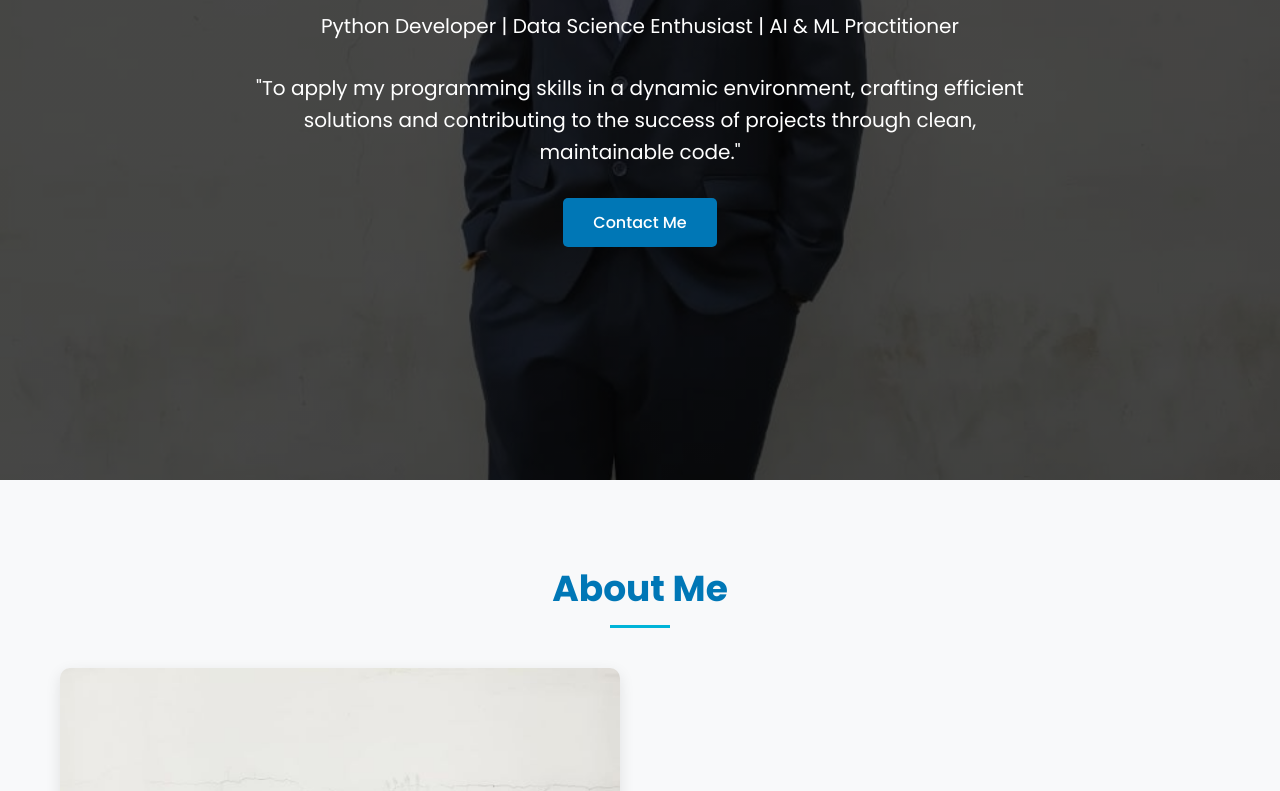
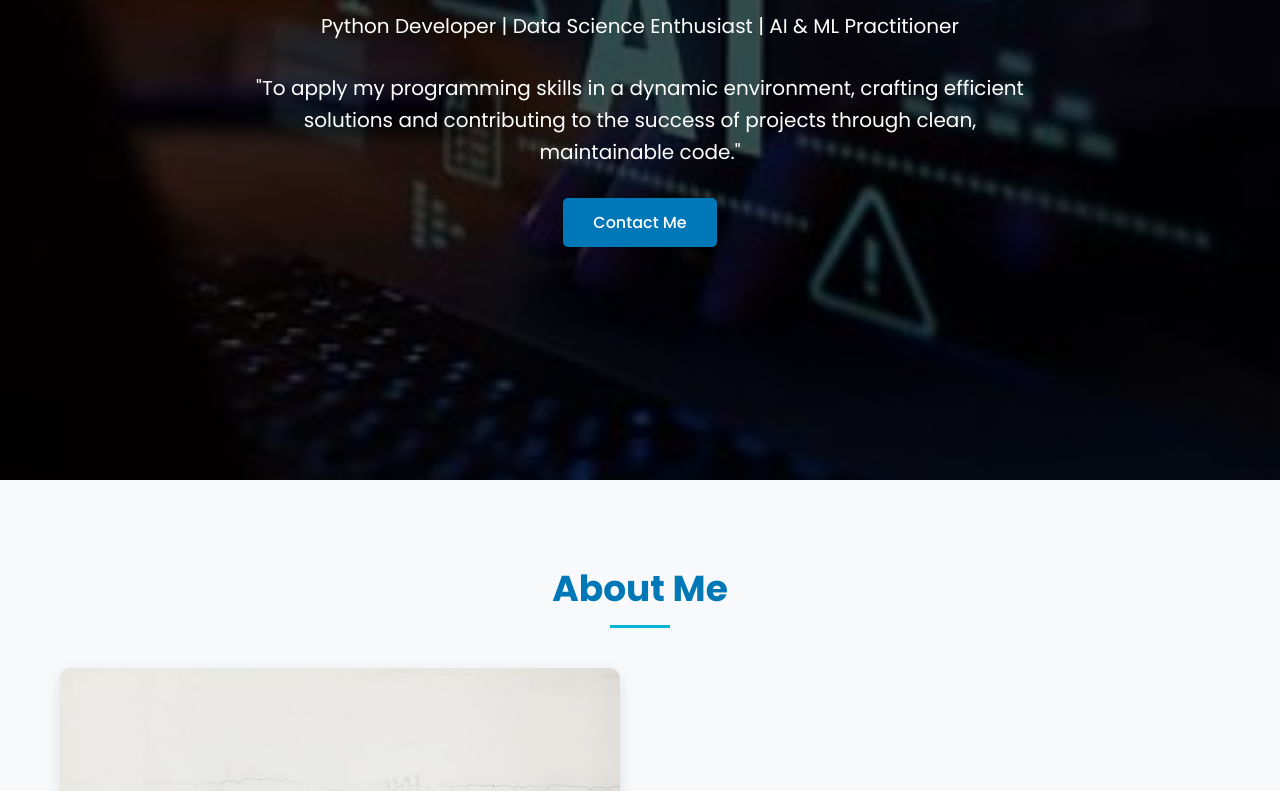
Before and after one commit to Vishnu-cpu516/portfolio, a plain HTML site: page index.html in a window 1280 px wide. Shown: the part 320-1111 px from the top of the page. Drawn offline with Linux system fonts and the light colour scheme; files whose address does not match are found by name.

Commit message:
index.html

```diff
--- a/index.html
+++ b/index.html
@@ -84,7 +84,7 @@
 
         /* Hero Section */
         .hero {
-            background: linear-gradient(rgba(0, 0, 0, 0.7), rgba(0, 0, 0, 0.7)), url('images/VishnuR.jpg') center/cover;
+            background: linear-gradient(rgba(0, 0, 0, 0.7), rgba(0, 0, 0, 0.7)), url('images/AI\ image.jpg') center/cover;
             height: 100vh;
             display: flex;
             align-items: center;
```
